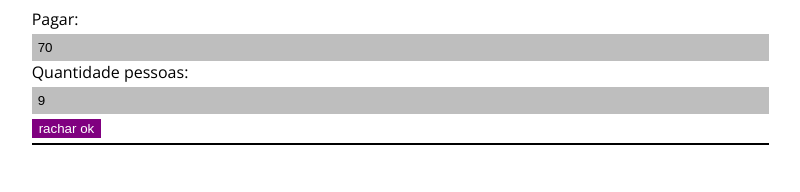
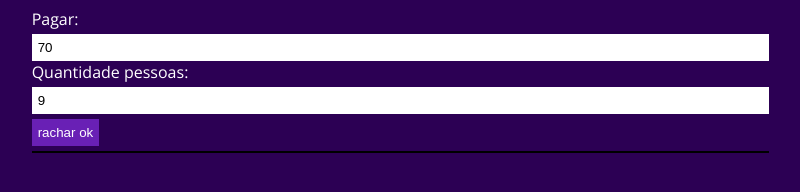
Before and after one commit to viniceosm/rachador, a plain HTML site: page index.html in a window 1280 px wide. Shown: the whole page, without its empty margins (187-987 px from the left). Drawn offline with nearby package versions, Linux system fonts and the light colour scheme.

Commit message:
mudando o visual

```diff
--- a/index.html
+++ b/index.html
@@ -4,6 +4,9 @@
 	<meta charset="UTF-8">
 	<meta name="viewport" content="width=device-width, initial-scale=1.0">
 	<meta http-equiv="X-UA-Compatible" content="ie=edge">
+	<meta name="theme-color" content="#2c0054">
+	<meta name="mobile-web-app-capable" content="yes">
+	<meta name="apple-mobile-web-app-capable" content="yes">
 	<title>Rachador</title>
 
 	<link href="https://fonts.googleapis.com/css?family=Open+Sans" rel="stylesheet">
@@ -11,21 +14,24 @@
 	<style>
 	body {
 		font-family: 'Open Sans', sans-serif;
+		background-color: #2c0054;
+		color: white;
 	}
 	#res {
 		margin-top: 5px;
 		border: 1px solid black;
 	}
 	button {
-		background: purple;
-		border: 1px solid purple;
+		background: #6920b5;
+		border: 1px solid #6920b5;
 		color: white;
+		padding: 5px;
 	}
 	#btnRachar{
 		margin-top: 5px;
 	}
 	input.form-el {
-		background: rgb(190, 190, 190);
+		background-color: white;
 	}
 	</style>
 </head>
```
